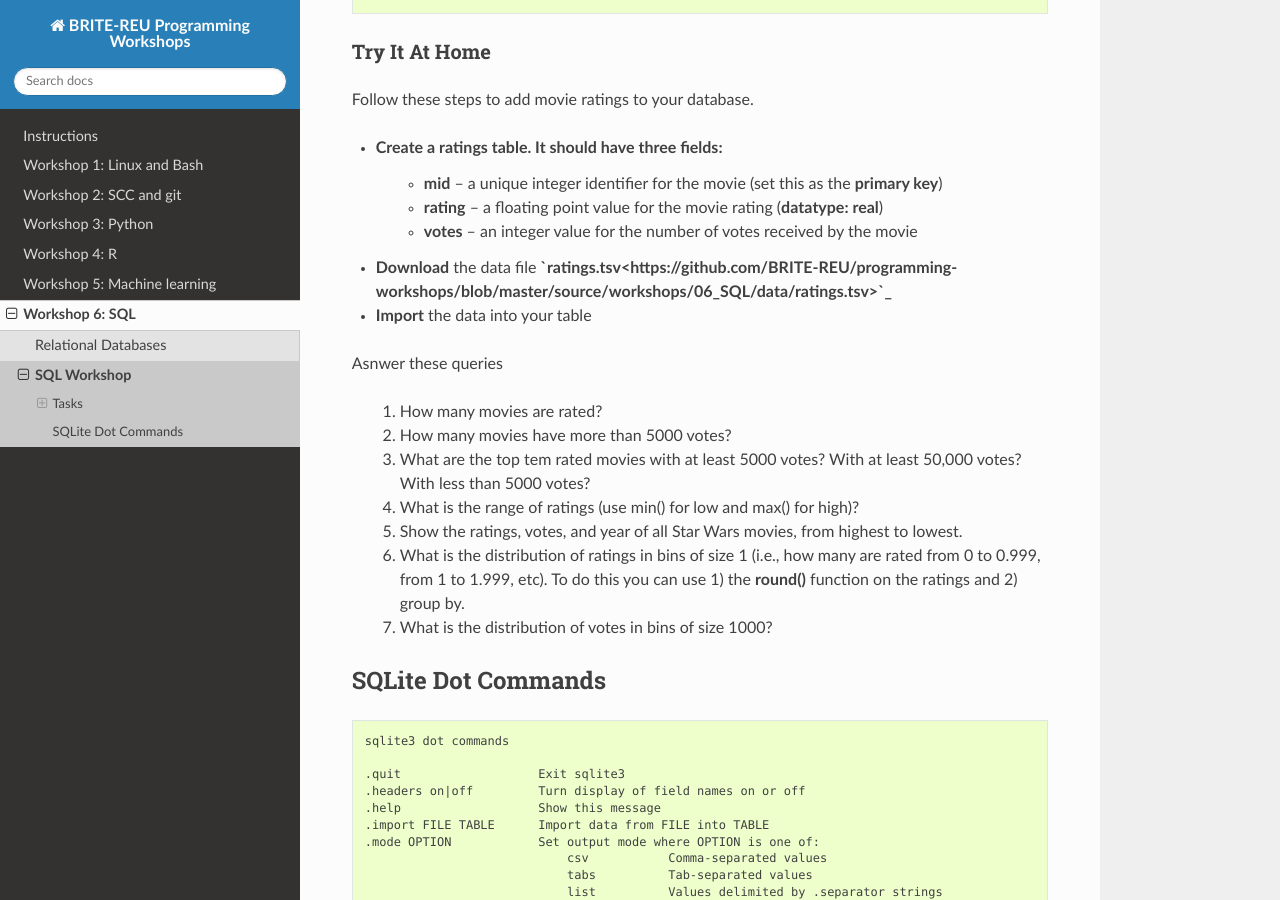
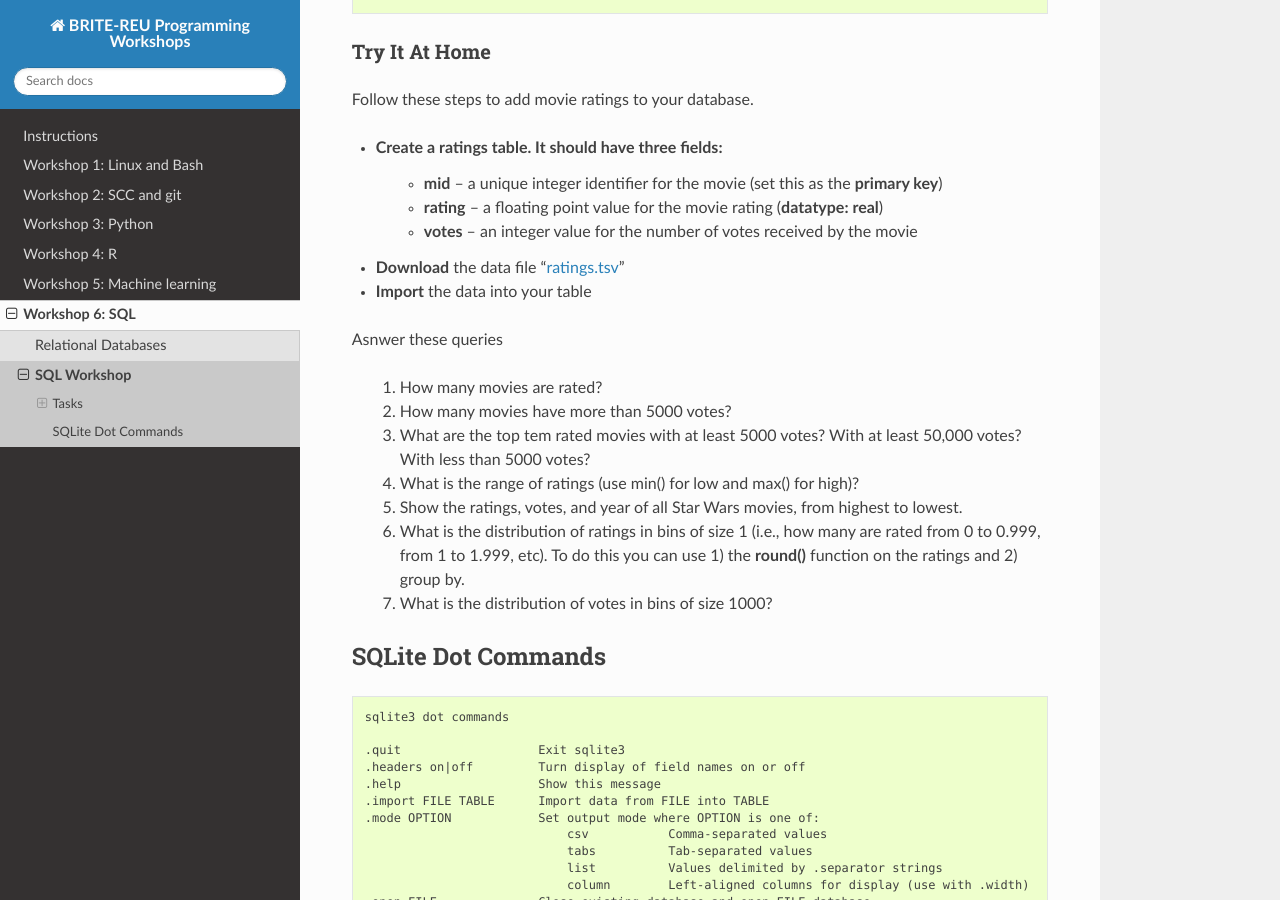
Before and after one commit to BRITE-REU/programming-workshops, a Sphinx documentation site: the page built from source/workshops/06_SQL/Workshop_SQL.rst, in a window 1280 px wide and 900 px high, scrolled down 3012 px. Built offline with Sphinx 7.4.7 and the Read the Docs theme 2.0.0, drawn with Linux system fonts in a browser that asks for light colours.

Commit message:
Update Workshop_SQL.rst

```diff
--- a/source/workshops/06_SQL/Workshop_SQL.rst
+++ b/source/workshops/06_SQL/Workshop_SQL.rst
@@ -165,7 +165,7 @@
 	- **mid** – a unique integer identifier for the movie (set this as the **primary key**)
 	- **rating** – a floating point value for the movie rating (**datatype: real**)
 	- **votes** – an integer value for the number of votes received by the movie
-- **Download** the data file **`ratings.tsv<https://github.com/BRITE-REU/programming-workshops/blob/master/source/workshops/06_SQL/data/ratings.tsv>`_**
+- **Download** the data file "`ratings.tsv <https://github.com/BRITE-REU/programming-workshops/blob/master/source/workshops/06_SQL/data/ratings.tsv>`_"
 - **Import** the data into your table
 
 Asnwer these queries
```
